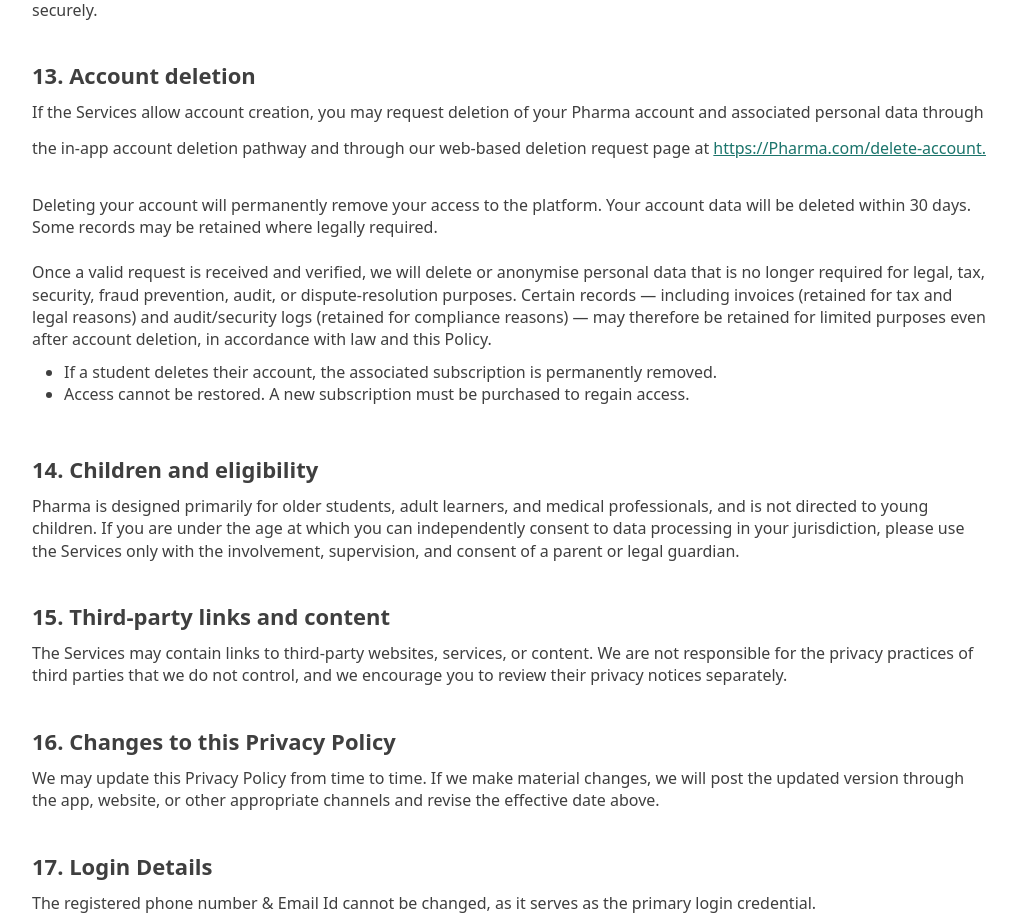
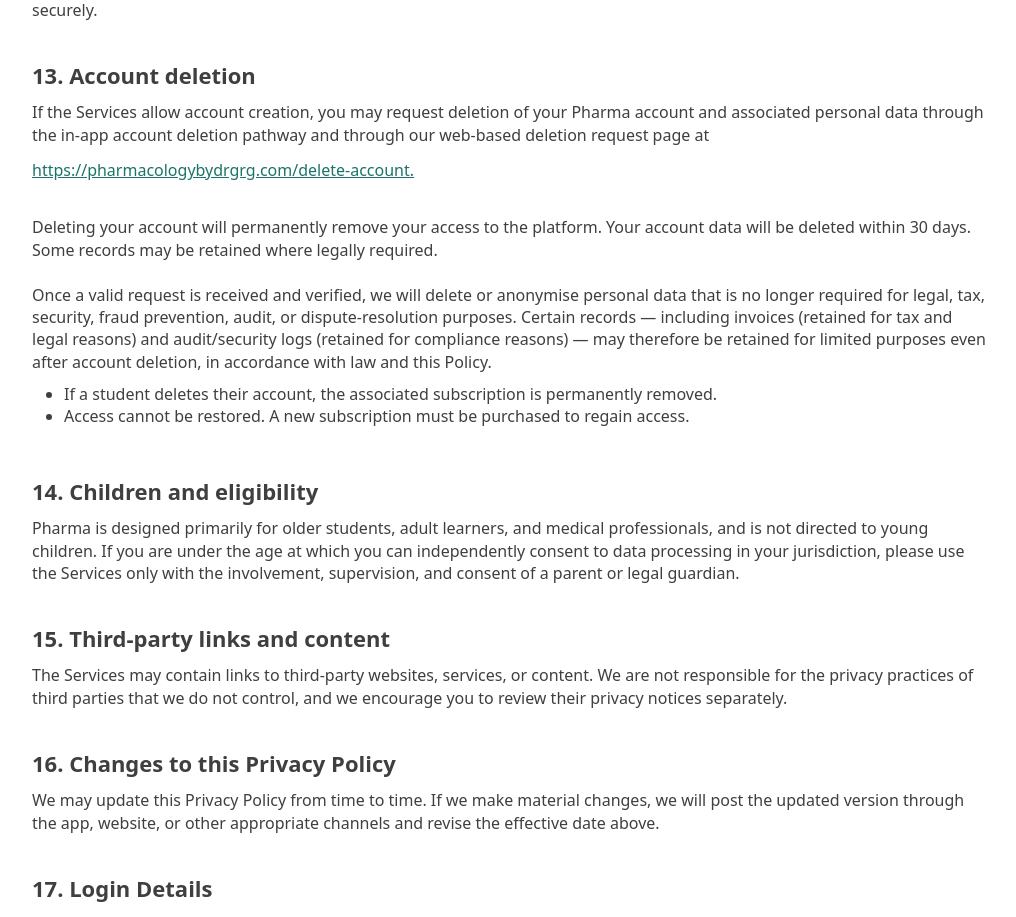
Before and after one commit to VikasChauhanBD/pharma, a React (Vite) app: page /privacy-policy in a window 1280 px wide. Shown: the part 4302-5219 px from the top of the page, without its empty margins (128-1144 px from the left). Built offline with nearby package versions, Linux system fonts and the light colour scheme.

Commit message:
pharmacologybydrgrg.com

```diff
--- a/src/components/policies/PrivacyPolicy.jsx
+++ b/src/components/policies/PrivacyPolicy.jsx
@@ -324,7 +324,9 @@
         If the Services allow account creation, you may request deletion of your
         Pharma account and associated personal data through the in-app account
         deletion pathway and through our web-based deletion request page at{" "}
-        <a href="/delete-account">https://Pharma.com/delete-account.</a>
+        <a href="/delete-account">
+          https://pharmacologybydrgrg.com/delete-account.
+        </a>
         <br />
         <br />
         Deleting your account will permanently remove your access to the
```
Also changed, not shown: 1 other file (tests, documents, lock files or other folders).
